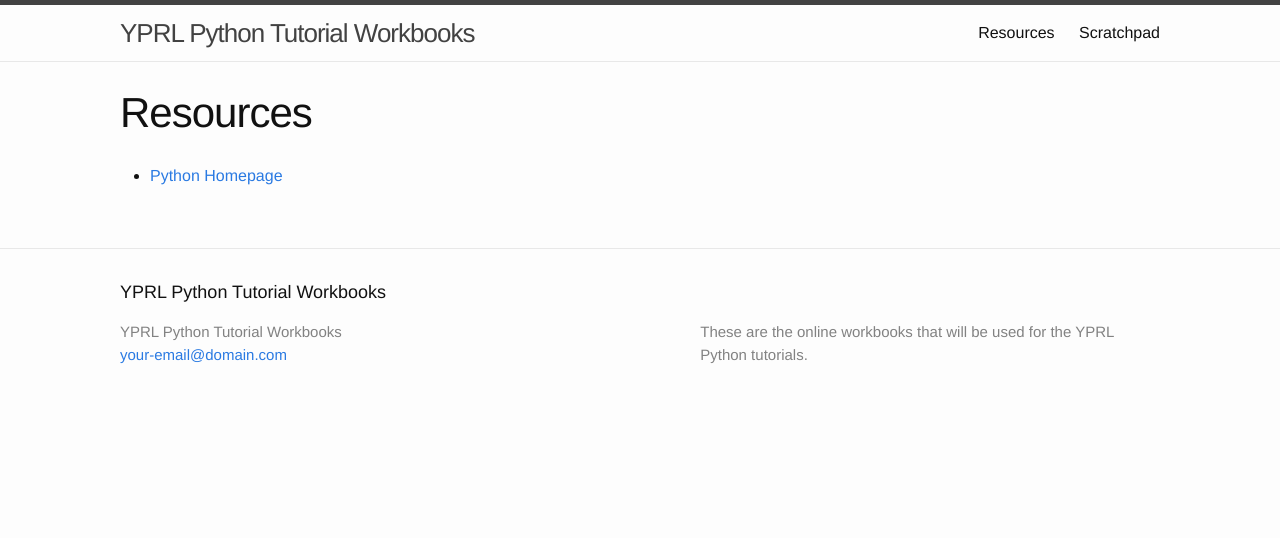
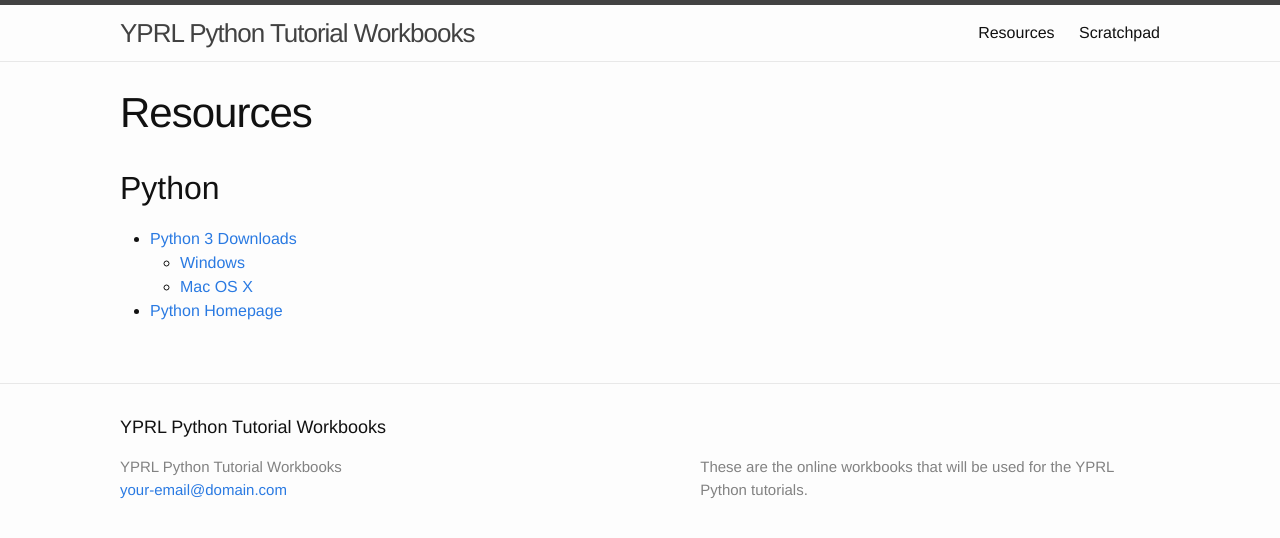
Before and after one commit to lmika/yprl-python-workbooks, a Jekyll site: the page built from resources.md, in a window 1280 px wide. Shown: the top 538 px of the page. Built offline with Jekyll 4.4.1, drawn with Linux system fonts in a browser that asks for light colours.

Commit message:
Added direct links to download python

```diff
--- a/resources.md
+++ b/resources.md
@@ -4,4 +4,9 @@ title: Resources
 permalink: /resources/
 ---
 
+## Python
+
+- [Python 3 Downloads](https://www.python.org/downloads/release/python-352/)
+    - [Windows](https://www.python.org/ftp/python/3.5.2/python-3.5.2-amd64.exe)
+    - [Mac OS X](https://www.python.org/ftp/python/3.5.2/python-3.5.2-macosx10.6.pkg)
 - [Python Homepage](https://www.python.org/)
```
